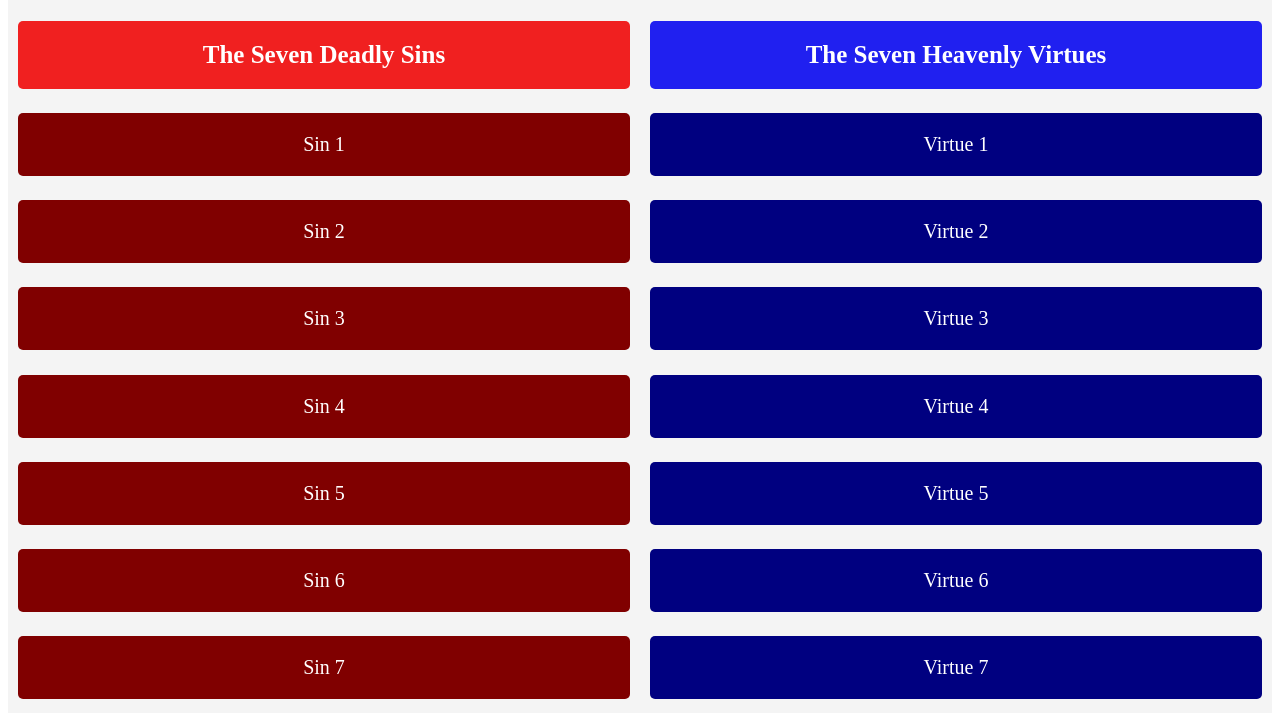
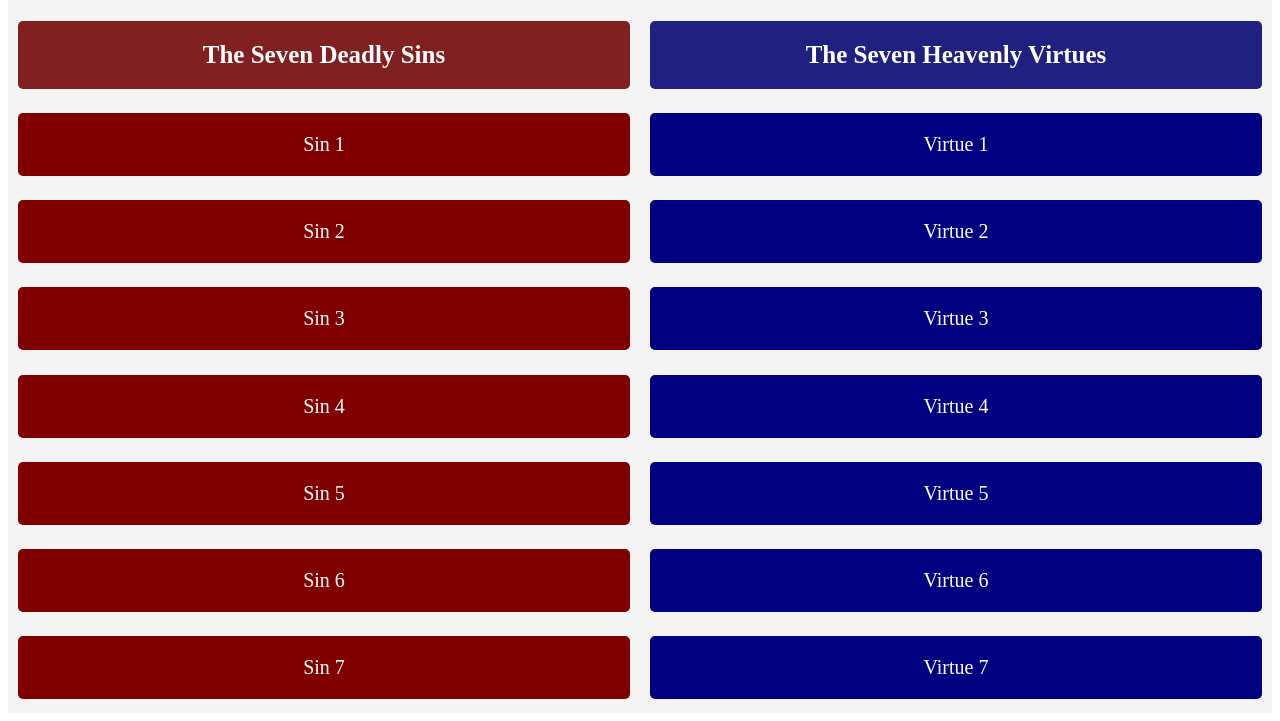
Before and after one commit to JactusTheCactus/concordium-wiki, a plain HTML site: page character-cards/index.html in a window 1280 px wide. Shown: the part 95-816 px from the top of the page. Drawn offline with Linux system fonts and the light colour scheme.

Commit message:
Update styles.css

```diff
--- a/character-cards/styles.css
+++ b/character-cards/styles.css
@@ -46,7 +46,7 @@
   box-sizing: border-box; /* Include padding and margin in width calculation */
 }
 .flex-sin-subtitle {
-  background-color: #f02020;
+  background-color: #802020;
   color: white;
   padding: 20px;
   margin: 10px;
@@ -58,7 +58,7 @@
   box-sizing: border-box; /* Include padding and margin in width calculation */
 }
 .flex-virtue-subtitle {
-  background-color: #2020f0;
+  background-color: #202080;
   color: white;
   padding: 20px;
   margin: 10px;
```
